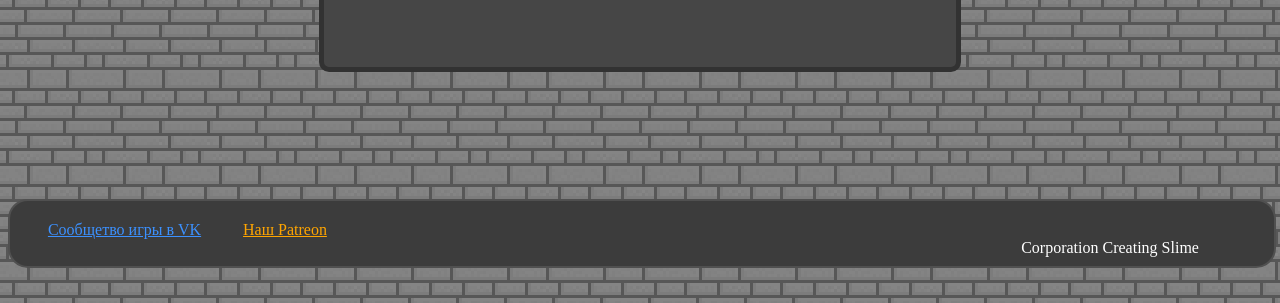
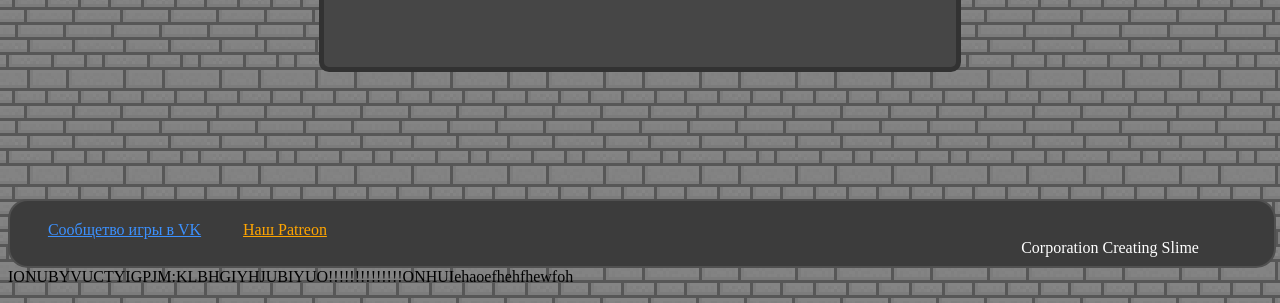
Before and after one commit to ii764/SP2, a plain HTML site: page index.html in a window 1280 px wide. Shown: the part 497-800 px from the top of the page. Drawn offline with Linux system fonts and the light colour scheme.

Commit message:
Add files via upload

```diff
--- a/index.html
+++ b/index.html
@@ -19,5 +19,6 @@
 		<a id="myPatr" href="https://www.patreon.com/CCS_Games">Наш Patreon</a>
 		<label id="lib">Corporation Creating Slime</label>
 	</div>
+	<label>IONUBYVUCTYIGPJM:KLBHGIYHJUBIYUO!!!!!!!!!!!!!!ONHUIehaoefhehfhewfoh</label>
 </body>
 </html>
```
